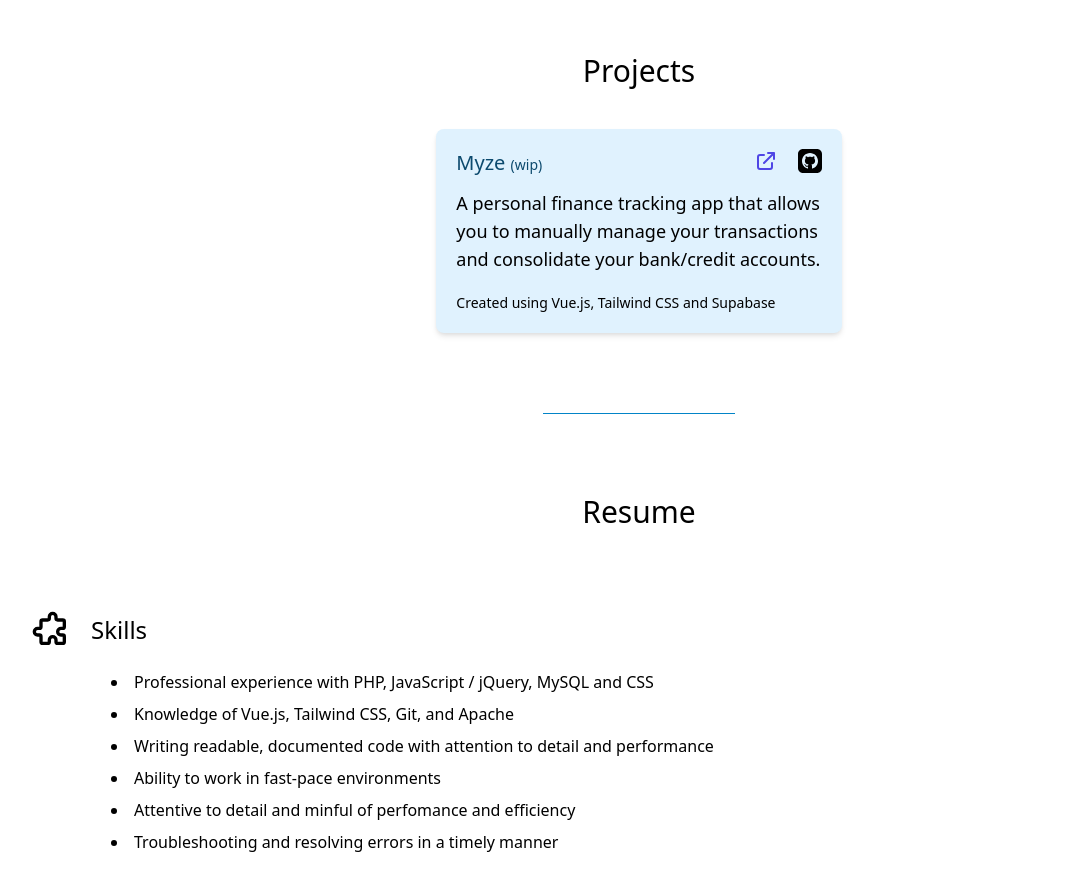
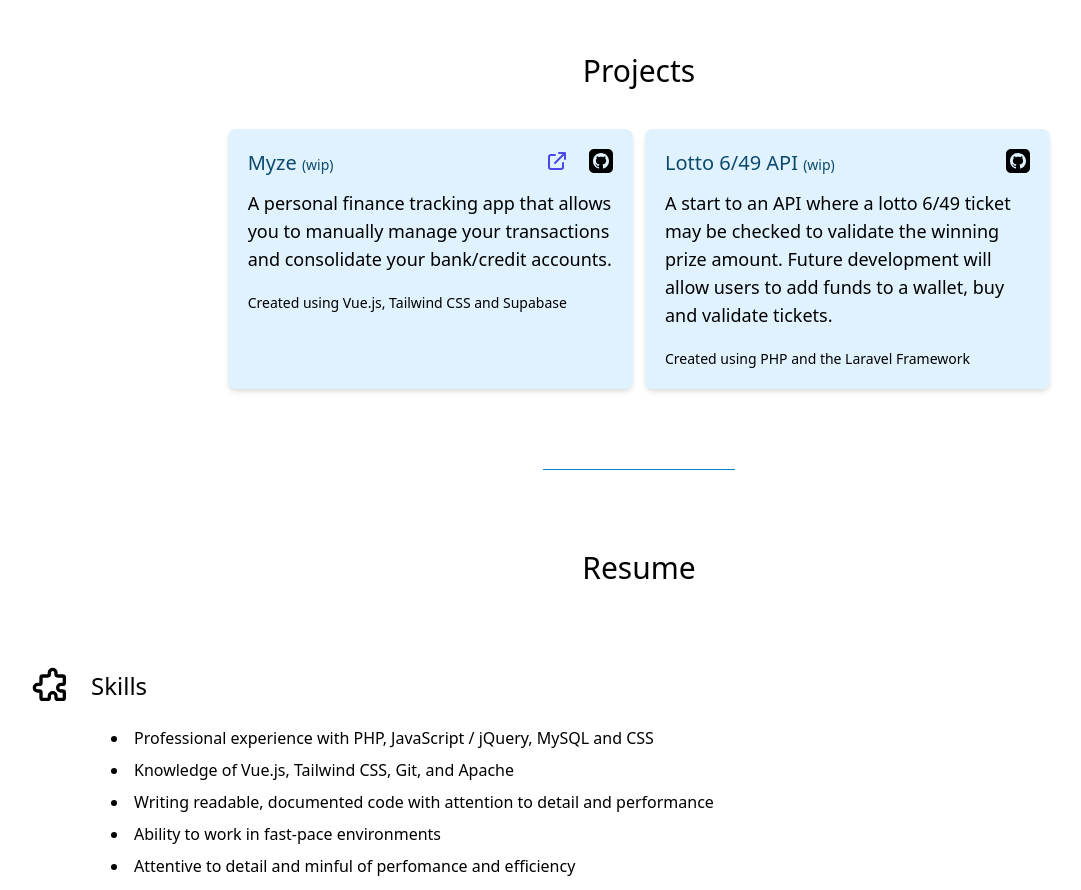
Before and after one commit to MisterShack/developer-portfolio, a Vue app: page / in a window 1280 px wide. Shown: the part 1660-2550 px from the top of the page, without its empty margins (1-1082 px from the left). Built offline with nearby package versions, Linux system fonts and the light colour scheme.

Commit message:
feat: add Lotto 6/49 API project

```diff
--- a/src/components/Projects.vue
+++ b/src/components/Projects.vue
@@ -46,6 +46,34 @@
           Created using Vue.js, Tailwind CSS and Supabase
         </p>
       </div>
+      <div class="p-5 rounded-lg w-full md:w-1/2 lg:w-1/3 bg-sky-100 shadow-md">
+        <div class="flex justify-between">
+          <h2 class="text-xl mb-3 text-sky-900 font-medium">
+            Lotto 6/49 API <span class="text-sm">(wip)</span>
+          </h2>
+          <div class="flex space-x-5">
+            <a href="https://github.com/MisterShack/lottery-649-api">
+              <svg
+                  xmlns="http://www.w3.org/2000/svg"
+                  width="24"
+                  height="24"
+                  viewBox="0 0 24 24"
+              >
+                <path
+                    d="M19 0h-14c-2.761 0-5 2.239-5 5v14c0 2.761 2.239 5 5 5h14c2.762 0 5-2.239 5-5v-14c0-2.761-2.238-5-5-5zm-4.466 19.59c-.405.078-.534-.171-.534-.384v-2.195c0-.747-.262-1.233-.55-1.481 1.782-.198 3.654-.875 3.654-3.947 0-.874-.312-1.588-.823-2.147.082-.202.356-1.016-.079-2.117 0 0-.671-.215-2.198.82-.64-.18-1.324-.267-2.004-.271-.68.003-1.364.091-2.003.269-1.528-1.035-2.2-.82-2.2-.82-.434 1.102-.16 1.915-.077 2.118-.512.56-.824 1.273-.824 2.147 0 3.064 1.867 3.751 3.645 3.954-.229.2-.436.552-.508 1.07-.457.204-1.614.557-2.328-.666 0 0-.423-.768-1.227-.825 0 0-.78-.01-.055.487 0 0 .525.246.889 1.17 0 0 .463 1.428 2.688.944v1.489c0 .211-.129.459-.528.385-3.18-1.057-5.472-4.056-5.472-7.59 0-4.419 3.582-8 8-8s8 3.581 8 8c0 3.533-2.289 6.531-5.466 7.59z"
+                />
+              </svg>
+            </a>
+          </div>
+        </div>
+        <p class="text-lg">
+          A start to an API where a lotto 6/49 ticket may be checked to validate the winning prize amount. Future development will allow users to add funds to a wallet, buy and validate tickets.
+        </p>
+        <p class="mt-5 text-sm">
+          Created using PHP and the Laravel Framework
+        </p>
+      </div>
+
     </div>
   </section>
 </template>
```
